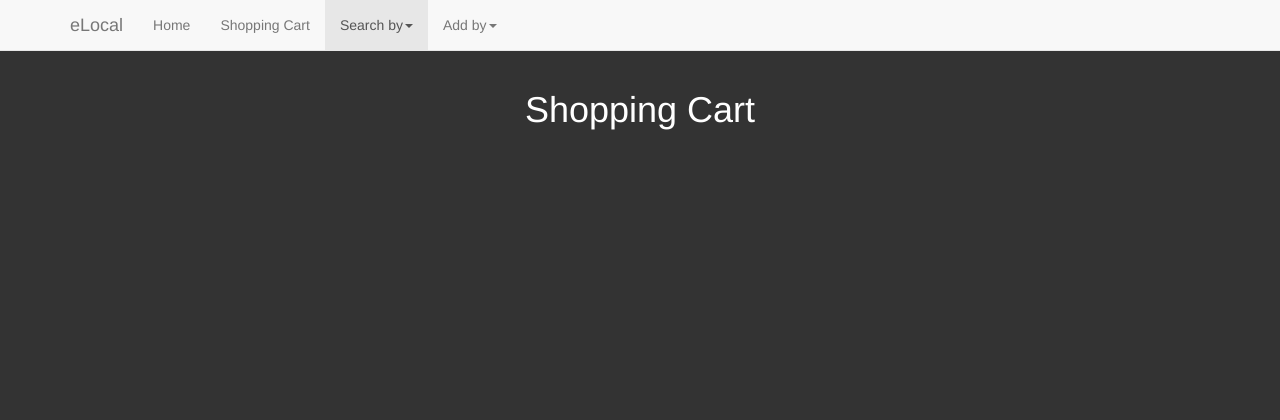
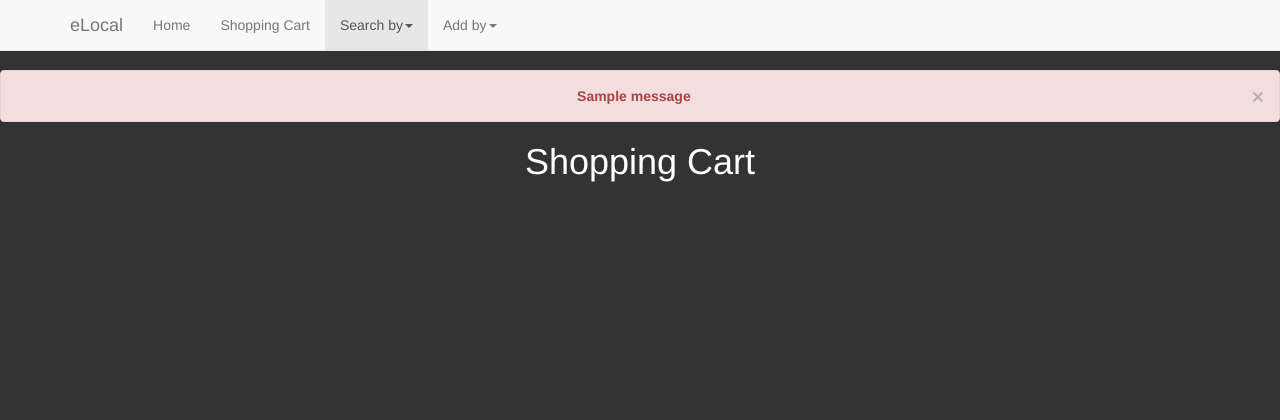
Before and after one commit to jisoohan/eLocal, a Django app: a page that uses eLocal_app/templates/eLocal_app/shoppingPage.html in a window 1280 px wide. Shown: the top 420 px of the page. Run offline with Django 3.2, Linux system fonts and the light colour scheme; tables that the repository leaves empty hold one stand-in row (values such as "Sample post"); one stand-in notice (Sample message) is shown; some libraries are stand-ins or nearby versions.

Commit message:
shopping cart messages

```diff
--- a/eLocal_app/templates/eLocal_app/shoppingPage.html
+++ b/eLocal_app/templates/eLocal_app/shoppingPage.html
@@ -16,6 +16,14 @@
 
   <body>
     {% block content %}
+      {% if messages %}
+        {% for message in messages %}
+          <div class="alert alert-danger text-center">
+            <a href="#" class="close" data-dismiss="alert" aria-label="close">&times;</a>
+            <strong>{{ message|escape }}</strong>
+          </div>
+        {% endfor %}
+      {% endif %}
       <h1>Shopping Cart</h1>
     {% endblock %}
 
```
